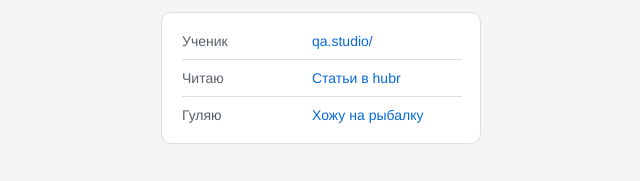
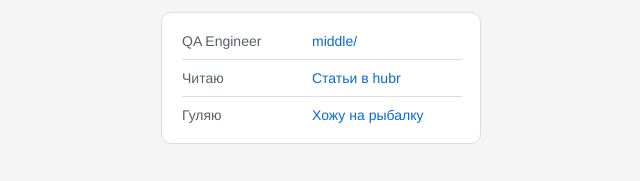
Before and after one commit to Artemjka95/CV, a plain HTML site: page index.html in a window 1280 px wide. Shown: the part 830-1011 px from the top of the page, 319-959 px from the left. Drawn offline with Linux system fonts and the light colour scheme.

```diff
--- a/index.html
+++ b/index.html
@@ -48,8 +48,8 @@
         <h2 class="links__header">Чем занимаюсь вечером</h2>
         <ul class="links__container">
           <li class="links__link">
-            <p class="links__title">Ученик</p>
-            <a class="linsk__link" href="https://qa.studio/">qa.studio/</a>
+            <p class="links__title">QA Engineer</p>
+            <a class="linsk__link" href="https://bi-bi.ru/">middle/</a>
           </li>
           <li class="links__link">
             <p class="links__title">Читаю</p>
```
